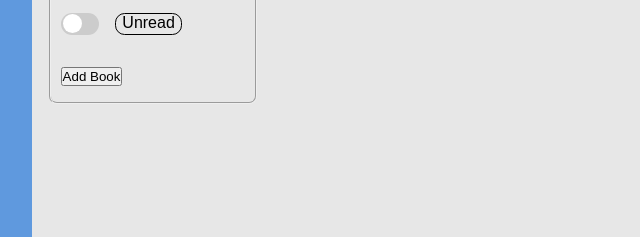
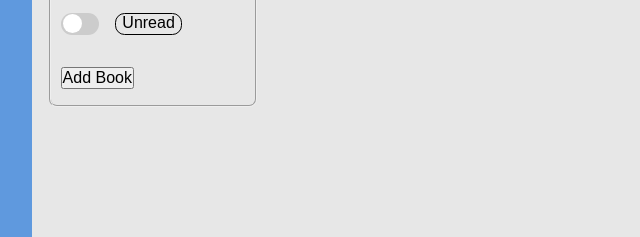
Before and after one commit to noOdin1/library_project, a plain HTML site: page index.html in a window 1280 px wide. Shown: the part 393-630 px from the top of the page, 128-768 px from the left. Drawn offline with Linux system fonts and the light colour scheme.

Commit message:
Button font to follow rem

```diff
--- a/style.css
+++ b/style.css
@@ -162,3 +162,7 @@ legend {
   margin-left: 1em;
   border-radius: 0.6em;
 }
+
+#addBook {
+  font-size: 1rem;
+}
```
